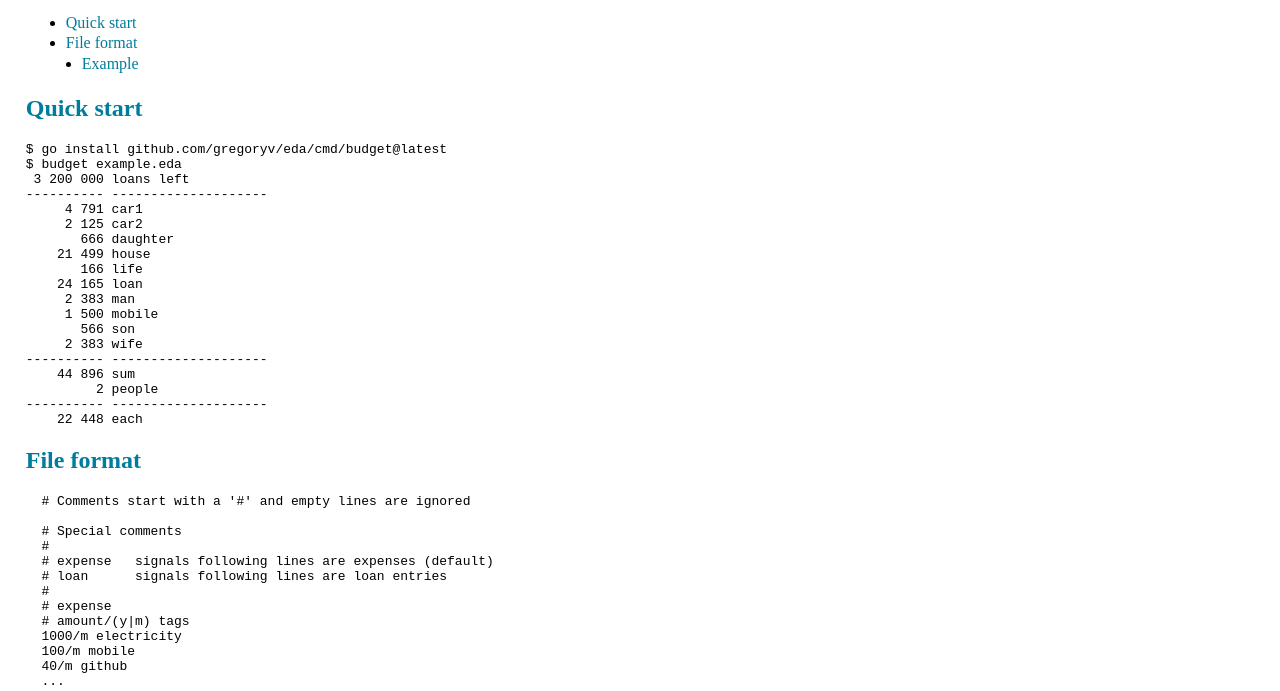
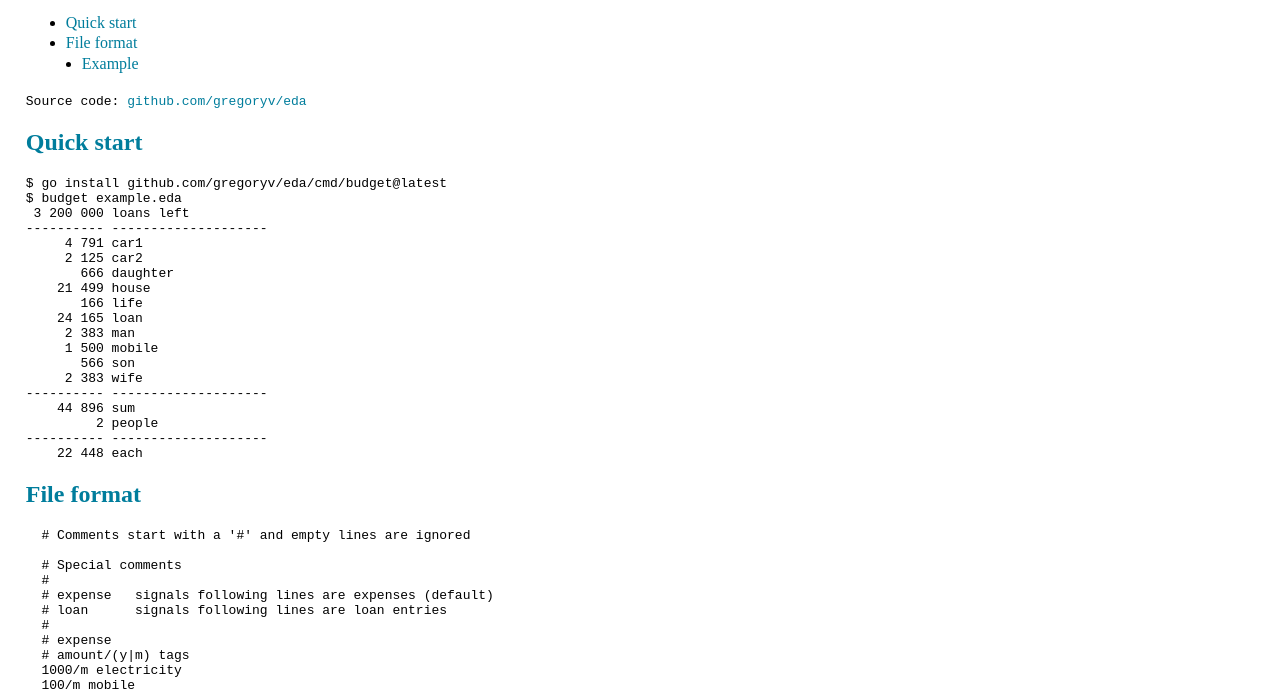
Before and after one commit to gregoryv/eda, a plain HTML site: page docs/index.html in a window 1280 px wide. Shown: the part 120-811 px from the top of the page. Drawn offline with Linux system fonts and the light colour scheme.

Commit message:
Link to source

```diff
--- a/docs/index.html
+++ b/docs/index.html
@@ -43,7 +43,7 @@ margin-left: 1em;
 <li class="h3"><a href="#example">Example</a></li>
 </ul>
 </nav>
-<h2 id="quickstart"><a href="#quickstart">Quick start</a></h2>
+<code>Source code: <a href="https://github.com/gregoryv/eda">github.com/gregoryv/eda</a></code><h2 id="quickstart"><a href="#quickstart">Quick start</a></h2>
 <pre>$ go install github.com/gregoryv/eda/cmd/budget@latest
 $ budget example.eda
  3 200 000 loans left
```
Also changed, not shown: 1 other file.
